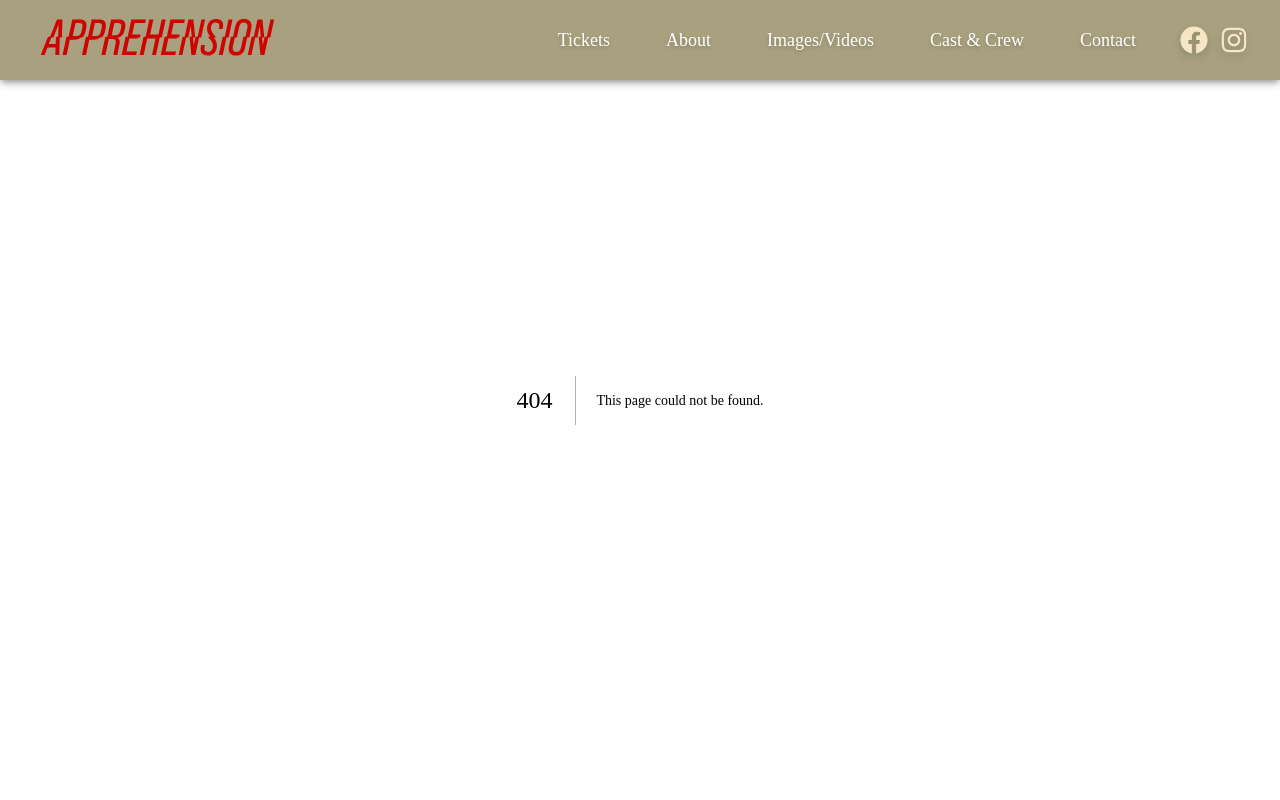
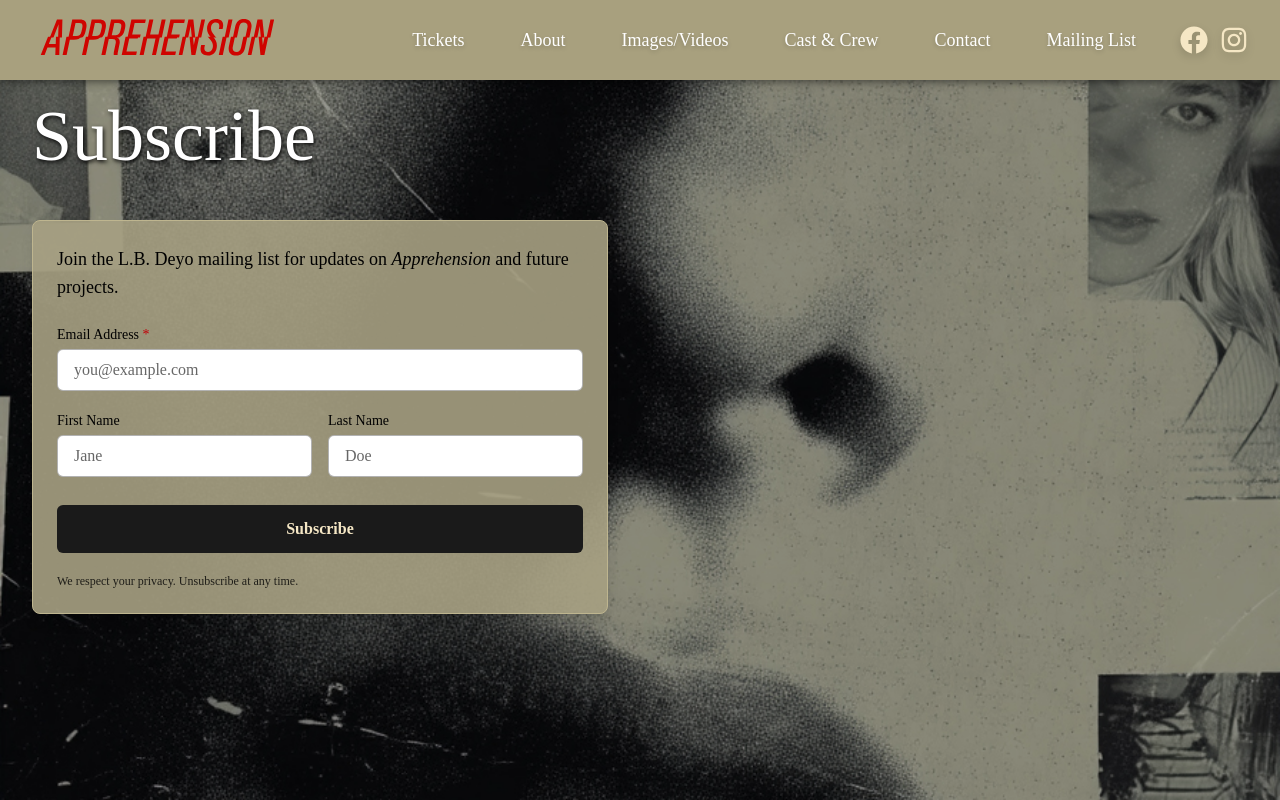
Before and after one commit to lbdeyo/apprehensionplay, a Next.js app: page /subscribe in a window 1280 px wide. Before the commit this address had no page. Built offline with nearby package versions, Linux system fonts and the light colour scheme; a web font is replaced by a local one.

Commit message:
Adding mailing list

```diff
--- a/app/components/Navigation.tsx
+++ b/app/components/Navigation.tsx
@@ -17,6 +17,7 @@ export default function Navigation() {
     { name: "Images/Videos", path: "/media" },
     { name: "Cast & Crew", path: "/cast-crew" },
     { name: "Contact", path: "/contact" },
+    { name: "Mailing List", path: "/subscribe" },
   ];
 
   return (
@@ -50,8 +51,8 @@ export default function Navigation() {
             </div>
           </div>
 
-          {/* Desktop Navigation */}
-          <div className="hidden sm:flex sm:items-center">
+          {/* Desktop Navigation (xl and up) */}
+          <div className="hidden xl:flex xl:items-center">
             {/* Nav links */}
             <div className="flex items-center gap-8">
               {navItems.map((item) => (
@@ -86,8 +87,8 @@ export default function Navigation() {
             </div>
           </div>
 
-          {/* Mobile menu button */}
-          <div className="sm:hidden flex items-center">
+          {/* Mobile menu button (below xl) */}
+          <div className="xl:hidden flex items-center">
             <button
               onClick={() => setIsMenuOpen(!isMenuOpen)}
               className="inline-flex items-center justify-center p-2 rounded-md text-white hover:text-white hover:bg-[#b32b17] transition-colors"
@@ -127,9 +128,9 @@ export default function Navigation() {
         </div>
       </div>
 
-      {/* Mobile menu */}
+      {/* Mobile menu (below xl) */}
       {isMenuOpen && (
-        <div className="sm:hidden">
+        <div className="xl:hidden">
           {/* Social icons for mobile */}
           <div className="flex justify-start gap-4 mb-4 mt-6 pl-4">
             <a
--- a/app/globals.css
+++ b/app/globals.css
@@ -3,7 +3,7 @@
 :root {
   --background: #ffffff;
   --foreground: #171717;
-  --font-ratio: 'ratiomodern', serif;
+  --font-ratio: "ratiomodern", serif;
 }
 
 @theme inline {
@@ -11,6 +11,7 @@
   --color-foreground: var(--foreground);
   --font-sans: var(--font-ratio);
   --font-mono: var(--font-geist-mono);
+  --breakpoint-3xl: 1800px;
 }
 
 @media (prefers-color-scheme: dark) {
@@ -34,13 +35,11 @@ body {
   font-style: normal;
 }
 
-@tailwind base;
-@tailwind components;
-@tailwind utilities;
+/* Tailwind v4 is imported via the main entry below; preflight/utilities are included */
 
 @layer base {
   :root {
-    --font-ratio: 'ratiomodern', serif;
+    --font-ratio: "ratiomodern", serif;
   }
 
   h1,
--- /dev/null
+++ b/app/subscribe/page.tsx
@@ -0,0 +1,133 @@
+import type { Metadata } from "next";
+
+export const metadata: Metadata = {
+  title: "Subscribe | Apprehension Play Mailing List",
+  description:
+    "Join the Apprehension mailing list to get updates on performances, tickets, and behind-the-scenes content.",
+  openGraph: {
+    title: "Subscribe | Apprehension Play Mailing List",
+    description:
+      "Get updates on Apprehension: performance dates, ticket releases, and exclusive content.",
+  },
+};
+
+export default function SubscribePage() {
+  return (
+    <div className="relative w-full min-h-screen">
+      {/* Full-bleed background image */}
+      <div
+        className="absolute inset-0 w-full h-full bg-cover bg-center bg-no-repeat z-0"
+        style={{ backgroundImage: "url(/img/poster-concept-5.jpg)" }}
+      />
+      {/* Overlay */}
+      <div className="absolute inset-0 w-full h-full bg-[#070C17]/15 z-10" />
+      {/* Constrained content */}
+      <div className="relative z-20 w-full max-w-7xl mx-auto space-y-12 pt-20 pb-16 text-left px-4 sm:px-6 lg:px-8">
+        {/* Hero Section */}
+        <section className="space-y-4 text-left">
+          <div className="relative w-full max-w-max">
+            <h1
+              className="text-6xl md:text-7xl text-white mt-6 md:mt-5 inline-block"
+              style={{ textShadow: "1px 2px 4px rgba(0,0,0,0.9)" }}
+            >
+              Subscribe
+            </h1>
+          </div>
+        </section>
+
+        {/* Mailchimp Form */}
+        <section className="mt-12">
+          <div className="max-w-xl bg-[#a7a082]/90 p-6 rounded-lg shadow-lg border border-[#BEB58F]">
+            <p className="text-black mb-6 text-lg">
+              Join the L.B. Deyo mailing list for updates on <i>Apprehension</i>{" "}
+              and future projects.
+            </p>
+            <form
+              action="https://ApprehensionPlay.us11.list-manage.com/subscribe/post?u=fa0b58c59f30f53f39dd3daa8&id=f6d87bf843&f_id=0084c2e1f0"
+              method="post"
+              target="_blank"
+              noValidate
+              className="space-y-5"
+            >
+              <div>
+                <label
+                  htmlFor="mce-EMAIL"
+                  className="block text-sm font-medium text-black mb-1"
+                >
+                  Email Address <span className="text-red-700">*</span>
+                </label>
+                <input
+                  type="email"
+                  name="EMAIL"
+                  id="mce-EMAIL"
+                  required
+                  className="w-full px-4 py-2 rounded-md border border-black/30 bg-white text-black placeholder-black/60 focus:outline-none focus:ring-2 focus:ring-black/40"
+                  placeholder="you@example.com"
+                />
+              </div>
+              <div className="grid grid-cols-1 md:grid-cols-2 gap-4">
+                <div>
+                  <label
+                    htmlFor="mce-FNAME"
+                    className="block text-sm font-medium text-black mb-1"
+                  >
+                    First Name
+                  </label>
+                  <input
+                    type="text"
+                    name="FNAME"
+                    id="mce-FNAME"
+                    className="w-full px-4 py-2 rounded-md border border-black/30 bg-white text-black placeholder-black/60 focus:outline-none focus:ring-2 focus:ring-black/40"
+                    placeholder="Jane"
+                  />
+                </div>
+                <div>
+                  <label
+                    htmlFor="mce-LNAME"
+                    className="block text-sm font-medium text-black mb-1"
+                  >
+                    Last Name
+                  </label>
+                  <input
+                    type="text"
+                    name="LNAME"
+                    id="mce-LNAME"
+                    className="w-full px-4 py-2 rounded-md border border-black/30 bg-white text-black placeholder-black/60 focus:outline-none focus:ring-2 focus:ring-black/40"
+                    placeholder="Doe"
+                  />
+                </div>
+              </div>
+
+              {/* real people should not fill this in */}
+              <div
+                aria-hidden="true"
+                style={{ position: "absolute", left: "-5000px" }}
+              >
+                <input
+                  type="text"
+                  name="b_fa0b58c59f30f53f39dd3daa8_f6d87bf843"
+                  tabIndex={-1}
+                  defaultValue=""
+                />
+              </div>
+
+              <div className="pt-2">
+                <button
+                  type="submit"
+                  name="subscribe"
+                  id="mc-embedded-subscribe"
+                  className="w-full bg-[#1a1a1a] text-[#f5e7c5] py-3 px-6 rounded-md font-semibold hover:bg-black transition-colors duration-200"
+                >
+                  Subscribe
+                </button>
+              </div>
+              <p className="text-xs text-black/80 mt-2">
+                We respect your privacy. Unsubscribe at any time.
+              </p>
+            </form>
+          </div>
+        </section>
+      </div>
+    </div>
+  );
+}
```
